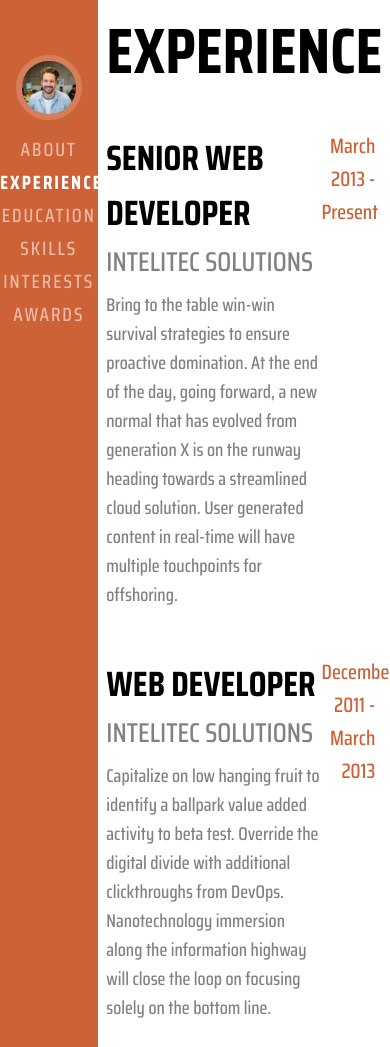
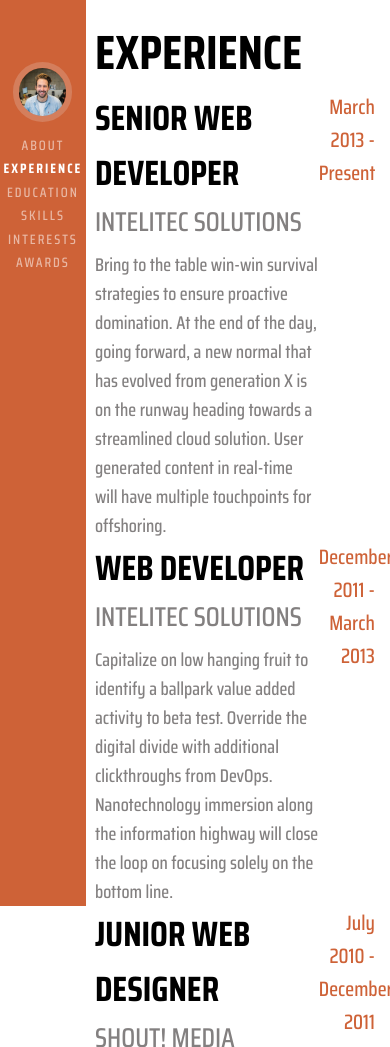
Before and after one commit to charlos/mi-cv, a plain HTML site: page experience.html in a window 390 px wide. Shown: the top 1047 px of the page. Drawn offline with Linux system fonts and the light colour scheme.

Commit message:
menu fijo con scroll, testeado responsive

```diff
--- a/css/style.css
+++ b/css/style.css
@@ -1,26 +1,17 @@
-html {
-  height: 100%;
-  width: 100%;
-  font-family: "Saira Condensed", sans-serif;
-  margin: 0%;
-  padding: 0%;
+* {
+  margin: 0;
+  padding: 0;
 }
 
 body {
-  height: 100%;
-  width: 100%;
-  margin: 0%;
-  padding: 0%;
+  box-sizing: border-box;
+  font-family: "Saira Condensed", sans-serif;
 }
 
 main {
   height: 100%;
-  width: 75%;
-  padding-left: 25%;
-}
-
-.experience {
-  height: 220%;
+  width: 78%;
+  margin-left: 22%;
 }
 
 .contenedor {
@@ -41,7 +32,7 @@ a {
 }
 
 h1 {
-  font-size: 400%;
+  font-size: 300%;
   margin: 0%;
 }
 
@@ -79,12 +70,15 @@ u {
 /********************HEADER****************************/
 
 header {
-  float: left;
+  position: fixed;
   background-color: rgb(206, 98, 55);
-  width: 25%;
+  width: 22%;
   height: 100%;
-  padding-top: 14%;
+  padding-top: 16%;
   text-align: center;
+  left: 0;
+  top: 0;
+  z-index: 1;
 }
 
 .logo {
@@ -101,7 +95,7 @@ nav li {
   margin-top: 3%;
   color: rgba(255, 255, 255, 0.55);
   letter-spacing: 2px;
-  font-size: 120%;
+  font-size: 85%;
 }
 
 .activo:hover {
@@ -128,8 +122,7 @@ nav li {
 /******************EXPERIENCE****************/
 
 .contenedor-2 {
-  padding-left: 3%;
-  padding-right: 5%;
+  padding: 5% 5% 5% 3%;
 }
 
 .tarjeta {
--- a/experience.html
+++ b/experience.html
@@ -18,7 +18,6 @@
     ></script>
   </head>
   <body>
-    <div class="experience">
     <header>
       <nav>
         <img class="logo" src="images/profile.jpg" alt="logo" />
@@ -40,10 +39,10 @@
           <h3>INTELITEC SOLUTIONS</h3>
           <p>
             Bring to the table win-win survival strategies to ensure proactive
-              domination. At the end of the day, going forward, a new normal
-              that has evolved from generation X is on the runway heading
-              towards a streamlined cloud solution. User generated content in
-              real-time will have multiple touchpoints for offshoring.
+            domination. At the end of the day, going forward, a new normal that
+            has evolved from generation X is on the runway heading towards a
+            streamlined cloud solution. User generated content in real-time will
+            have multiple touchpoints for offshoring.
           </p>
         </div>
         <div class="fecha">
@@ -92,6 +91,5 @@
         </div>
       </div>
     </main>
-    </div>
   </body>
 </html>
```
Lines whose indentation alone changed are shown as unchanged.
